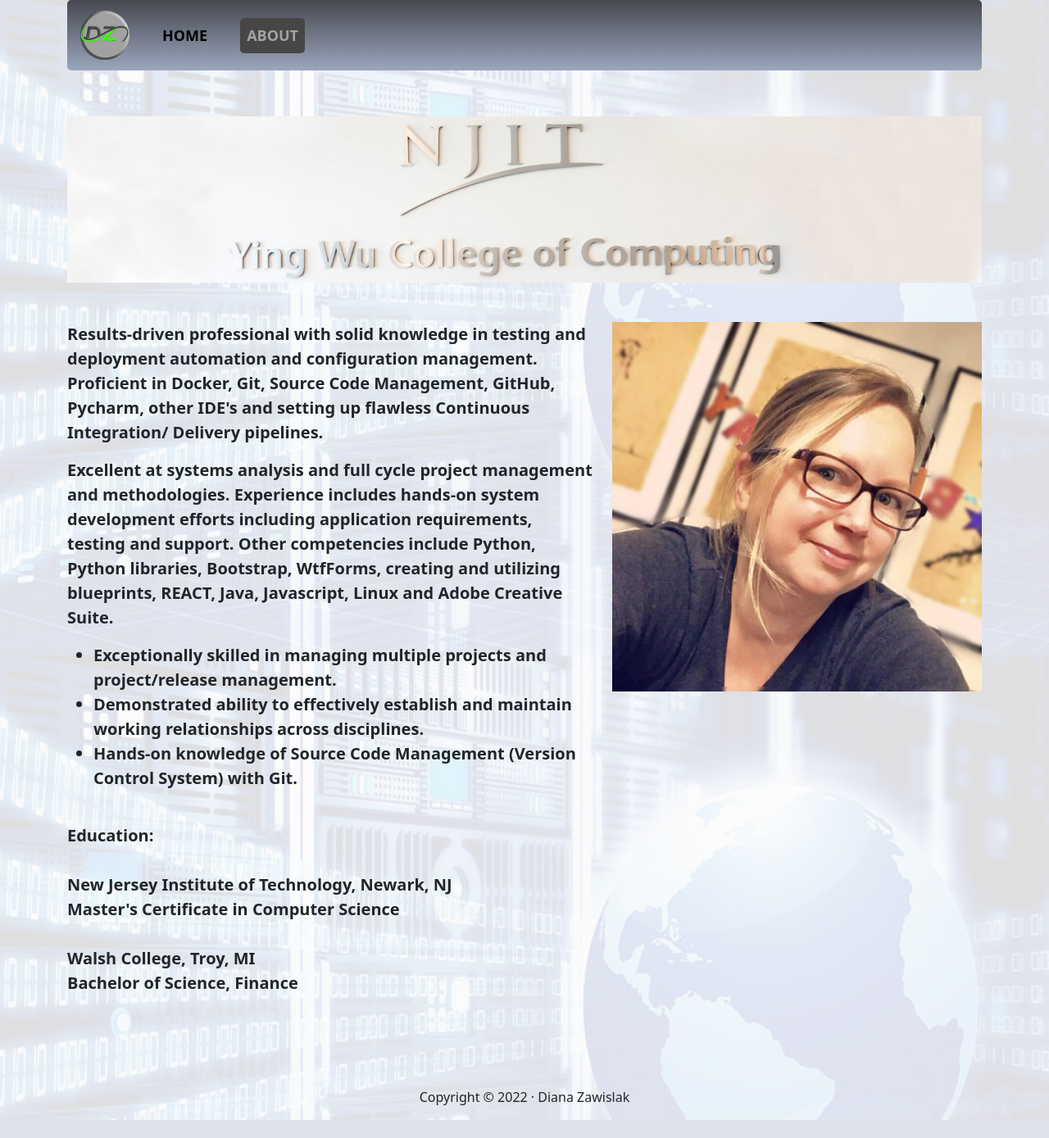
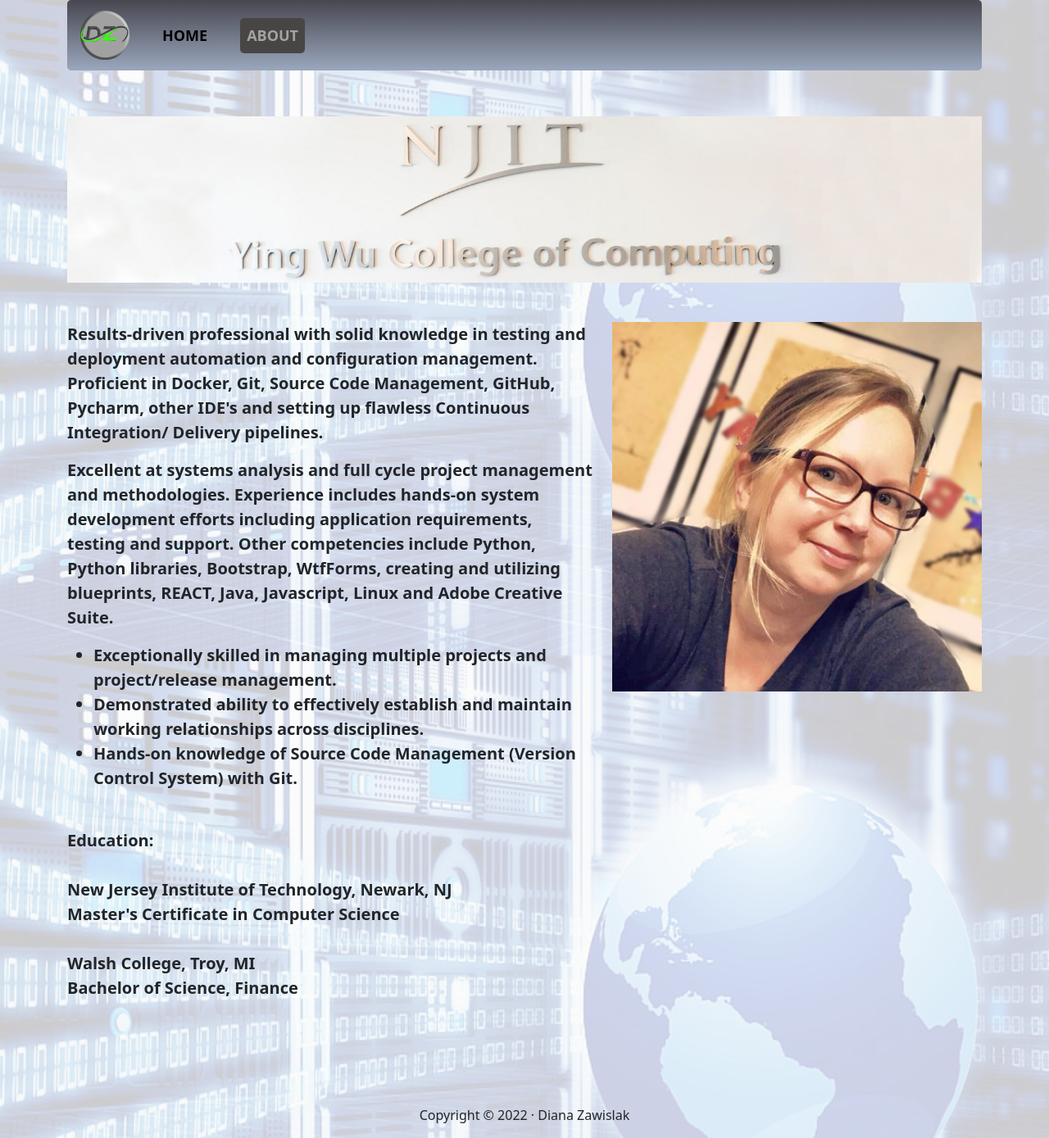
Before and after one commit to DianaZawislak/flaskFrozenTest, a Flask app: page /about in a window 1280 px wide. Shown: the whole page at 82% size. Before the commit the page ends 1367 px from the top, so only its background shows below. Run offline with Flask 2, Linux system fonts and the light colour scheme; some libraries are stand-ins or nearby versions.

Commit message:
ux edits

```diff
--- a/app/simple_pages/templates/about.html
+++ b/app/simple_pages/templates/about.html
@@ -2,11 +2,15 @@
 {% block content %}
 
     <img src="{{ url_for('static', filename='images/njit.jpg') }}" class="img-fluid" alt="docker1">
-
+<div class="col-lg-5 col-sm-12 mb-3 d-lg-none">
+                <img src="{{ url_for('static', filename='images/me.png') }}"
+                     class="img-fluid"
+                     alt="me">
+            </div>
     <div class="container-fluid py-5">
         <div class="row align-items stretch">
-            <div class="col-7">
-                <p class="fs-5 thicker">Results-driven professional with solid knowledge in testing and deployment automation
+            <div class="col-lg-7 col-sm-12 fs-5 mb-3">
+                <p class="fs-5 thicker ">Results-driven professional with solid knowledge in testing and deployment automation
                     and configuration management. Proficient in Docker, Git, Source Code Management, GitHub, Pycharm,
                     other IDE's and setting up flawless Continuous Integration/ Delivery pipelines.
                 </p>
@@ -36,7 +40,7 @@
                 Bachelor of Science, Finance</p>
 
             </div>
-            <div class="col-5">
+            <div class="col-lg-5 col-sm-12 mb-3 d-none d-lg-block">
                 <img src="{{ url_for('static', filename='images/me.png') }}"
                      class="img-fluid"
                      alt="me">
--- a/app/static/css/style.css
+++ b/app/static/css/style.css
@@ -1,7 +1,7 @@
 
 body {
 font-size: 100%;
-    background-image: url(../images/compscience4.jpg);
+    background-image: url(../images/cs.png);
     background-repeat: round;
     background-size: 100%;
     height: 100%;
```
Also changed, not shown: app/static/images/compscience1.png (added), app/static/images/cs.png (added).
